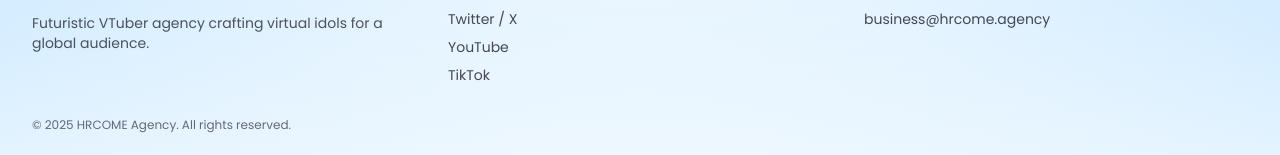
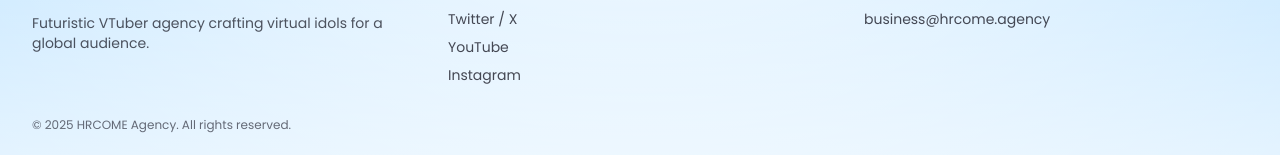
Before and after one commit to nikita1503agarwal/frontend-repo_6w27z83o_0itluy, a React (Vite) app: page / in a window 1280 px wide. Shown: the part 2645-2800 px from the top of the page. Built offline with nearby package versions, Linux system fonts and the light colour scheme.

Commit message:
Update project prj_6w27z83o - 2025-11-20T15:55:26.273Z

```diff
--- a/src/components/Footer.jsx
+++ b/src/components/Footer.jsx
@@ -13,7 +13,7 @@ export default function Footer() {
             <ul className="mt-2 space-y-2 text-sm text-[#0D0E1A]/75">
               <li>Twitter / X</li>
               <li>YouTube</li>
-              <li>TikTok</li>
+              <li>Instagram</li>
             </ul>
           </div>
           <div>
```
Also changed, not shown: 1 other file (tests, documents, lock files or other folders).
